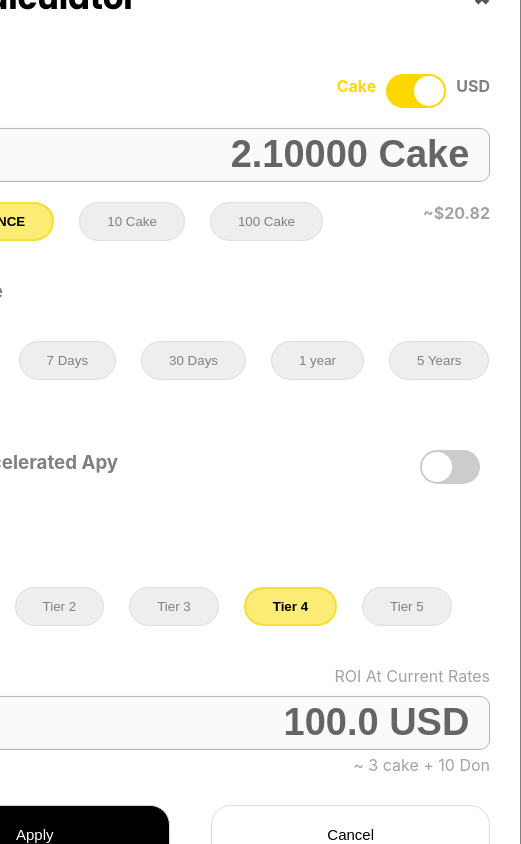
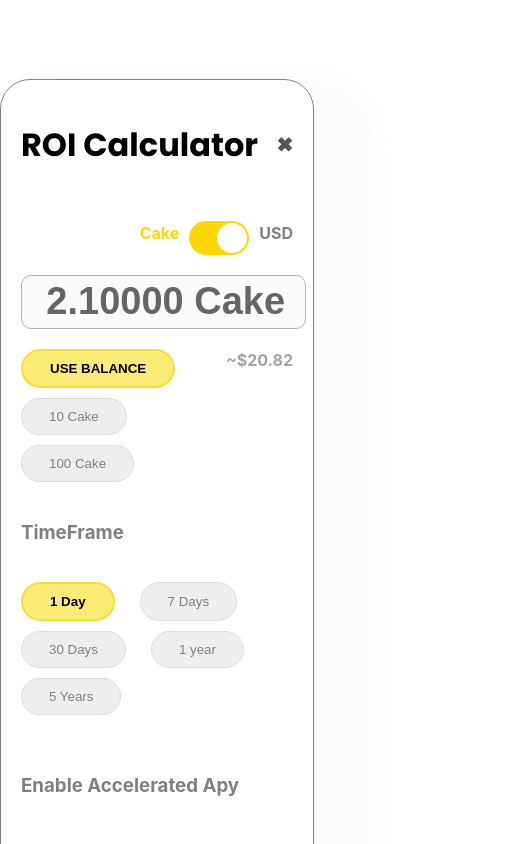
Before and after one commit to SumitQuad/Roi-calculator, a React (Create React App) app: page / in a window 390 px wide. Shown: the top 844 px of the page, 521 px wide, since content can reach past the window. Built offline with nearby package versions, Linux system fonts and the light colour scheme.

Commit message:
changes-in-design

```diff
--- a/src/Components/Buttons/Buttons.css
+++ b/src/Components/Buttons/Buttons.css
@@ -1,6 +1,7 @@
 /* Container for the application */
 .App {
     display: flex;
+    flex-wrap: wrap;
     justify-content: space-between;
   }
 
--- a/src/Components/TimeFrame/TimeFrame.css
+++ b/src/Components/TimeFrame/TimeFrame.css
@@ -7,11 +7,12 @@
 /* Styles for .tab-buttons */
 .tab-buttons {
   display: flex;
+  flex-wrap: wrap; /* Allow buttons to wrap to the next line on smaller screens */
 }
 
 /* Styles for button */
 button {
-    padding: 10px 25px 10px 25px !important;
+  padding: 10px 15px; /* Adjust padding for smaller screens */
   margin: 0;
   cursor: pointer;
   border: 1px solid #ddd;
@@ -26,7 +27,8 @@
 
 /* Styles for button except the last one */
 button:not(:last-child) {
-    margin-right: 25px;
+  margin-right: 15px; /* Adjust margin for smaller screens */
+  margin-bottom: 10px; /* Add bottom margin to create space between rows */
 }
 
 /* Styles for .tab-content */
--- a/src/Pages/Home/Home.css
+++ b/src/Pages/Home/Home.css
@@ -1,35 +1,25 @@
-/* set the margin in App */
+/* Default styles for larger screens */
 .App {
     margin-top: 20px;
 }
 
-/* Set height and width of card */
 .card {
-    width: 650px;
+    width: 74%;
     border-radius: 30px;
     border: 1px solid grey;
-    position: absolute;
-    margin-top: 20%;
-    margin-bottom: 20%;
-    top: 50%;
-    left: 50%;
-    transform: translate(-50%, -50%);
     box-shadow: 30px 30px 30px 30px rgba(236, 235, 231, 0.2);
 }
 
-/* Set style of card-content */
 .card-content {
     padding: 30px;
     display: flex;
     flex-direction: column;
 }
 
-/* Styles for heading part */
 .heading-part {
-    margin-bottom: 0; /* Remove the margin at the bottom */
+    margin-bottom: 0;
 }
 
-/* Set the font style and alignment of h2 */
 .card-content h1 {
     font-family: 'Poppins', sans-serif;
     color: black;
@@ -38,7 +28,6 @@
     align-items: center;
 }
 
-/* Styles for the close icon */
 .close-icon {
     cursor: pointer;
     margin-left: 10px;
@@ -46,7 +35,20 @@
     color: #555;
 }
 
-/* Styles for the close icon on hover */
 .close-icon:hover {
     color: #FED700;
 }
+
+/* Media query for smaller screens */
+@media screen and (max-width: 768px) {
+    .card {
+        width: 80%;
+        max-width: 100%; /* Allow the card to take full width on smaller screens */
+        margin-top: 10%;
+        margin-bottom: 10%;
+    }
+
+    .card-content {
+        padding: 20px;
+    }
+}
```
Lines whose indentation alone changed are shown as unchanged.
